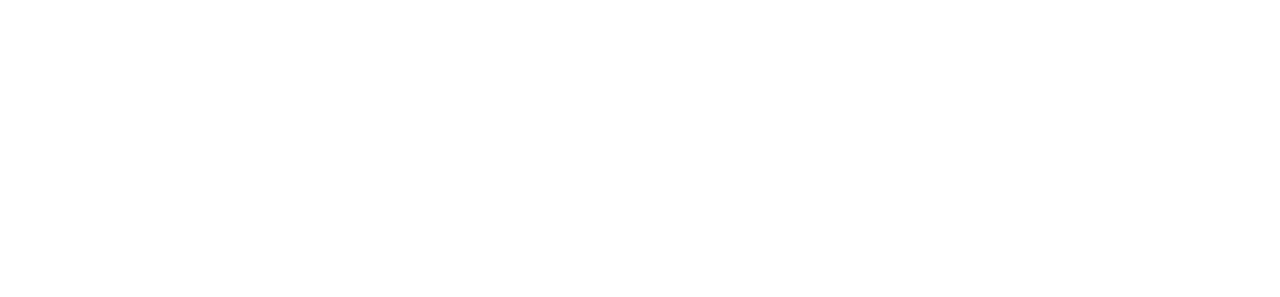
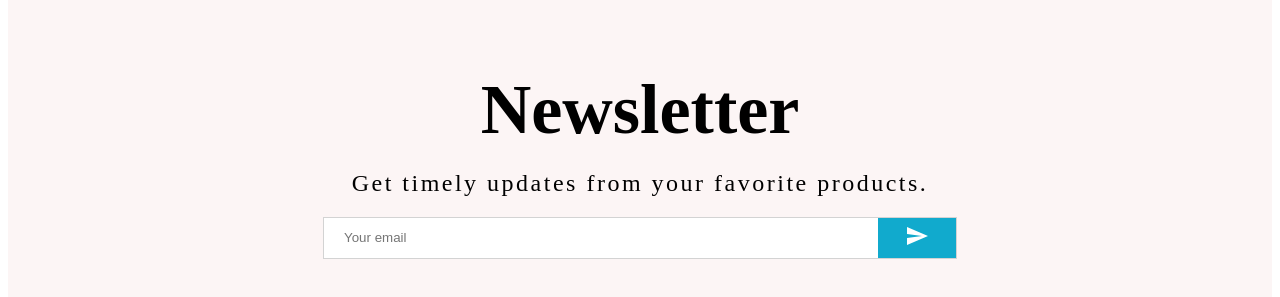
Before and after one commit to kilosha/online-shop, a React (Create React App) app: page / in a window 1280 px wide. Shown: the part 2363-2660 px from the top of the page. Before the commit the page ends 2272 px from the top, so only its background shows below. Built offline with nearby package versions, Linux system fonts and the light colour scheme.

Commit message:
add newsletter section

```diff
--- /dev/null
+++ b/src/components/Newsletter.jsx
@@ -0,0 +1,64 @@
+import { Send } from "@mui/icons-material";
+import styled from "styled-components"
+
+const Container = styled.div`
+    height: 60vh;
+    background-color: #fcf5f5;
+    display: flex;
+    align-items: center;
+    justify-content: center;
+    flex-direction: column;
+`;
+
+const Title = styled.h1`
+    font-size: 70px;
+    margin-bottom: 20px;
+`;
+
+const Description = styled.div`
+    font-size: 24px;
+    font-weight: 300;
+    margin-bottom: 20px;
+    letter-spacing: 2.5px;
+`;
+
+const InputContainer = styled.div`
+    width: 50%;
+    height: 40px;
+    background-color: white;
+    display: flex;
+    justify-content: space-between;
+    border: 1px solid lightgray;
+`;
+
+const Input = styled.input`
+    border: none;
+    flex: 8;
+    padding-left: 20px;
+`;
+
+const Button = styled.button`
+    flex: 1;
+    border: none;
+    background-color: #11aacd;
+    color: white;
+    cursor: pointer;
+    height: 99%;
+`;
+
+const Newsletter = () => {
+    return (
+        <Container>
+            <Title>Newsletter</Title>
+            <Description>Get timely updates from your favorite products.</Description>
+            <InputContainer>
+                <Input placeholder="Your email" />
+                <Button>
+                    <Send/>
+                </Button>
+            </InputContainer>
+        </Container>
+    )
+};
+
+export default Newsletter;
--- a/src/pages/Home.jsx
+++ b/src/pages/Home.jsx
@@ -1,5 +1,6 @@
 import Categories from "../components/Categories";
 import Navbar from "../components/Navbar";
+import Newsletter from "../components/Newsletter";
 import Products from "../components/Products";
 import Slider from "../components/Slider";
 
@@ -10,6 +11,7 @@
             <Slider/>
             <Categories/>
             <Products/>
+            <Newsletter/>
         </div>
     )
 }
```
